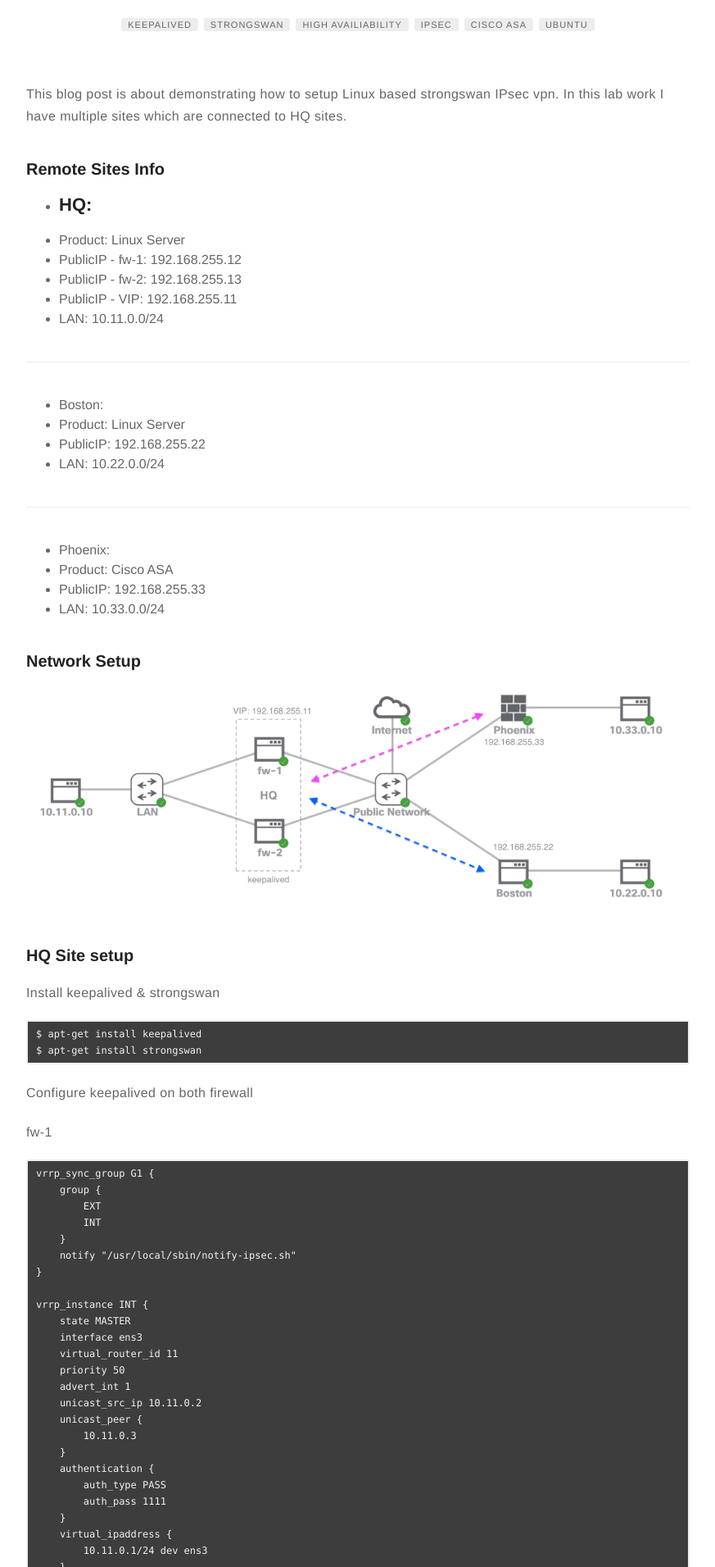
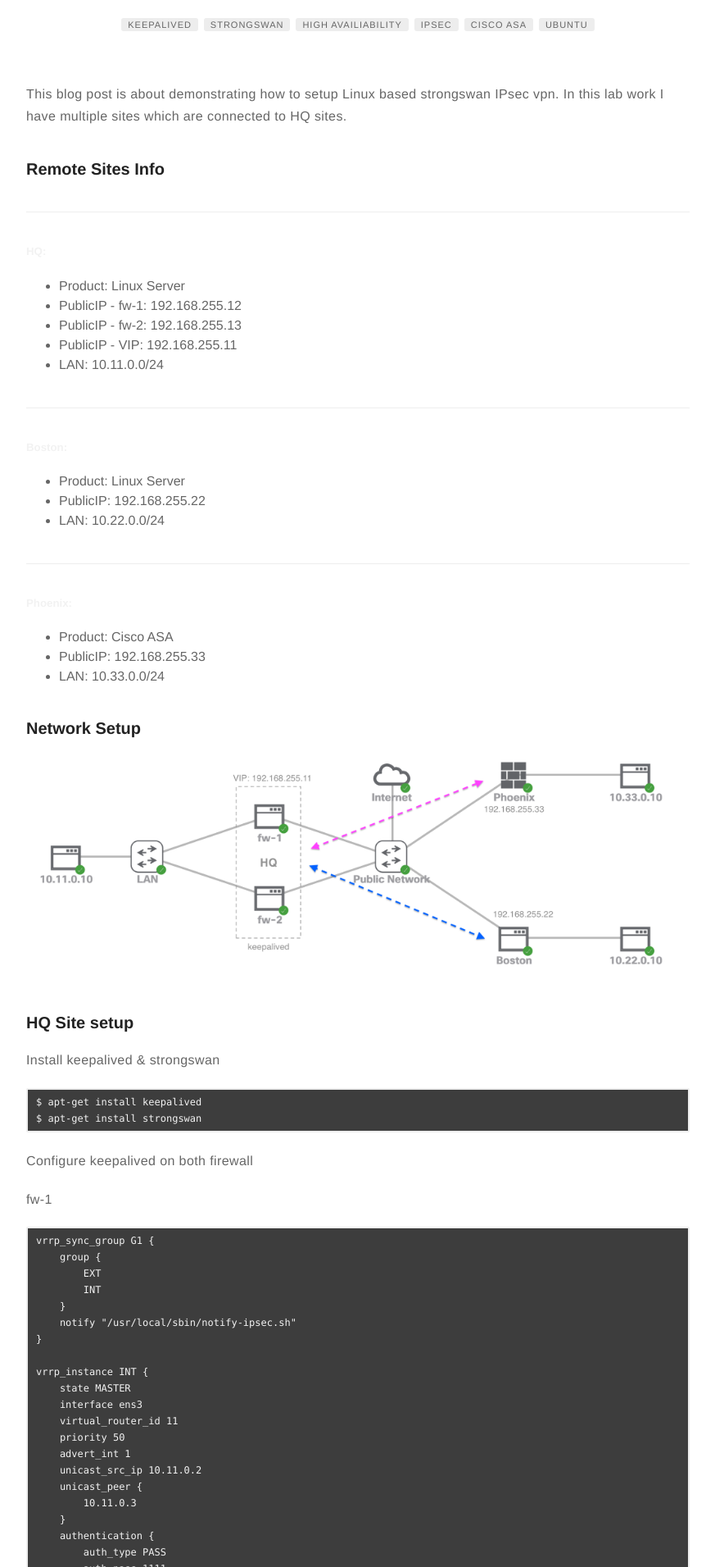
Before and after one commit to satishdotpatel/satishdotpatel.github.io, a Jekyll site: the page built from _posts/2021-10-08-ha-strongswan-ipsec-vpn.markdown, in a window 1280 px wide. Shown: the part 346-2257 px from the top of the page at 82% size, without its empty margins (203-1076 px from the left). Built offline with Jekyll 4.4.1, drawn with Linux system fonts in a browser that asks for light colours; comment, search, counter and statistics services are not loaded.

```diff
--- a/_posts/2021-10-08-ha-strongswan-ipsec-vpn.markdown
+++ b/_posts/2021-10-08-ha-strongswan-ipsec-vpn.markdown
@@ -22,8 +22,9 @@ This blog post is about demonstrating how to setup Linux based strongswan IPsec
 
 ### Remote Sites Info
 
-* HQ:
+
 ----------------------------------
+##### HQ:
 - Product: Linux Server
 - PublicIP - fw-1: 192.168.255.12
 - PublicIP - fw-2: 192.168.255.13
@@ -32,14 +33,14 @@ This blog post is about demonstrating how to setup Linux based strongswan IPsec
 
 ----------------------------------
 
-* Boston:
+##### Boston:
 - Product: Linux Server
 - PublicIP: 192.168.255.22
 - LAN: 10.22.0.0/24
 
 ----------------------------------
 
-* Phoenix:
+##### Phoenix:
 - Product: Cisco ASA
 - PublicIP: 192.168.255.33
 - LAN: 10.33.0.0/24
```
